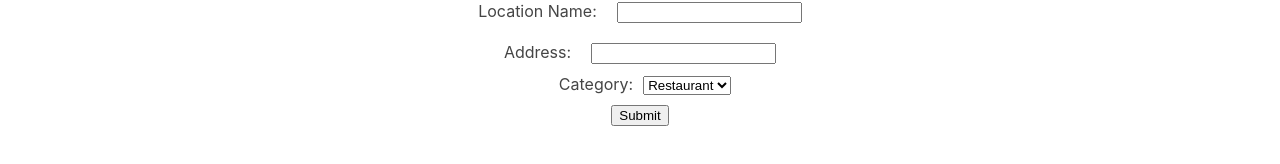
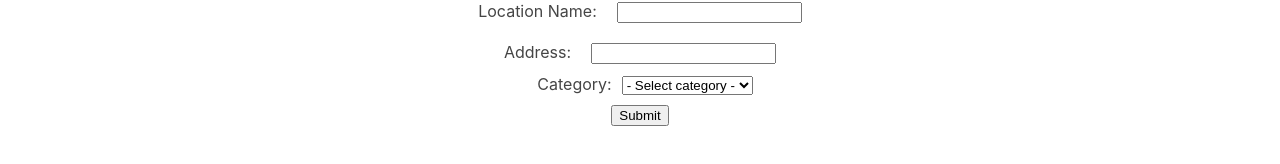
Before and after one commit to Pokasana/phase-2-project, a React (Create React App) app: page /add in a window 1280 px wide. Shown: the part 186-350 px from the top of the page. Built offline with nearby package versions, Linux system fonts and the light colour scheme; data requests are answered from the project's data file.

Commit message:
add history.push in onSubmit to programmatically navigate the user to home where the location that is just added is displayed on

```diff
--- a/db.json
+++ b/db.json
@@ -59,12 +59,6 @@
       "name": "Paiko",
       "address": "675 Auahi St Suite 127",
       "category": "shopping"
-    },
-    {
-      "name": "Ono Seafood",
-      "address": "747 Kapahulu Ave",
-      "category": "",
-      "id": 11
     }
   ]
 }
--- a/src/AddNewLocation.js
+++ b/src/AddNewLocation.js
@@ -1,4 +1,5 @@
 import React, { useState } from 'react';
+import { useHistory } from 'react-router-dom';
 
 function AddNewLocation({ addNewLocation }) {
   const [formData, setFormData] = useState({
@@ -6,6 +7,8 @@ function AddNewLocation({ addNewLocation }) {
     address: "",
     category: ""
   });
+
+  const history = useHistory();
 
   const handleInput = (e) => {
     const name = e.target.name;
@@ -21,13 +24,14 @@ function AddNewLocation({ addNewLocation }) {
 
     return (
       <div className="add-new">
-        <form onSubmit={handleSubmit}>
+        <form onSubmit={(e) => {handleSubmit(e); history.push('/')}}>
           <label htmlFor="name">Location Name:</label>
           <input type="text" id="newName" name="name" onChange={handleInput}></input><br></br>
           <label htmlFor="address">Address:</label>
           <input type="text" id="newAddress" name="address" onChange={handleInput}></input><br></br>
           <label htmlFor="category">Category:</label>
           <select id="newCategory" name="category" onChange={handleInput}>
+            <option>- Select category -</option>
             <option value="restaurant">Restaurant</option>
             <option value="activity">Activity</option>
             <option value="shopping">Shopping</option>
--- a/src/App.js
+++ b/src/App.js
@@ -1,5 +1,5 @@
 import React, { useEffect, useState } from 'react';
-import { Switch, Route } from 'react-router-dom';
+import { Switch, Route, useHistory } from 'react-router-dom';
 import Header from './Header';
 import ListContainer from './ListContainer';
 import AddNewLocation from './AddNewLocation';
@@ -8,6 +8,7 @@ import MyList from './MyList';
 function App() {
   const [locationList, setLocationList] = useState([]);
   const [addedLocations, setAddedLocations] = useState([]);
+  const history = useHistory();
 
   useEffect(() => {
     fetch("http://localhost:3000/locations")
@@ -22,7 +23,7 @@ function App() {
   };
 
   const handleSubmit = (newItem) => {
-    return fetch("http://localhost:3000/locations", {
+    fetch("http://localhost:3000/locations", {
       method: 'POST',
       headers: {
         'Content-Type': 'application/json',
@@ -30,8 +31,10 @@ function App() {
       body: JSON.stringify(newItem)
     })
     .then(r => r.json())
-    .then(item => setLocationList(item));
-  }
+    .then(item => {
+      setLocationList([...locationList, item]);
+    })
+  };
 
   //on submit, i would like to post a new data to the API
   //and also add the data into the internal data on React to render it on the DOM
```
